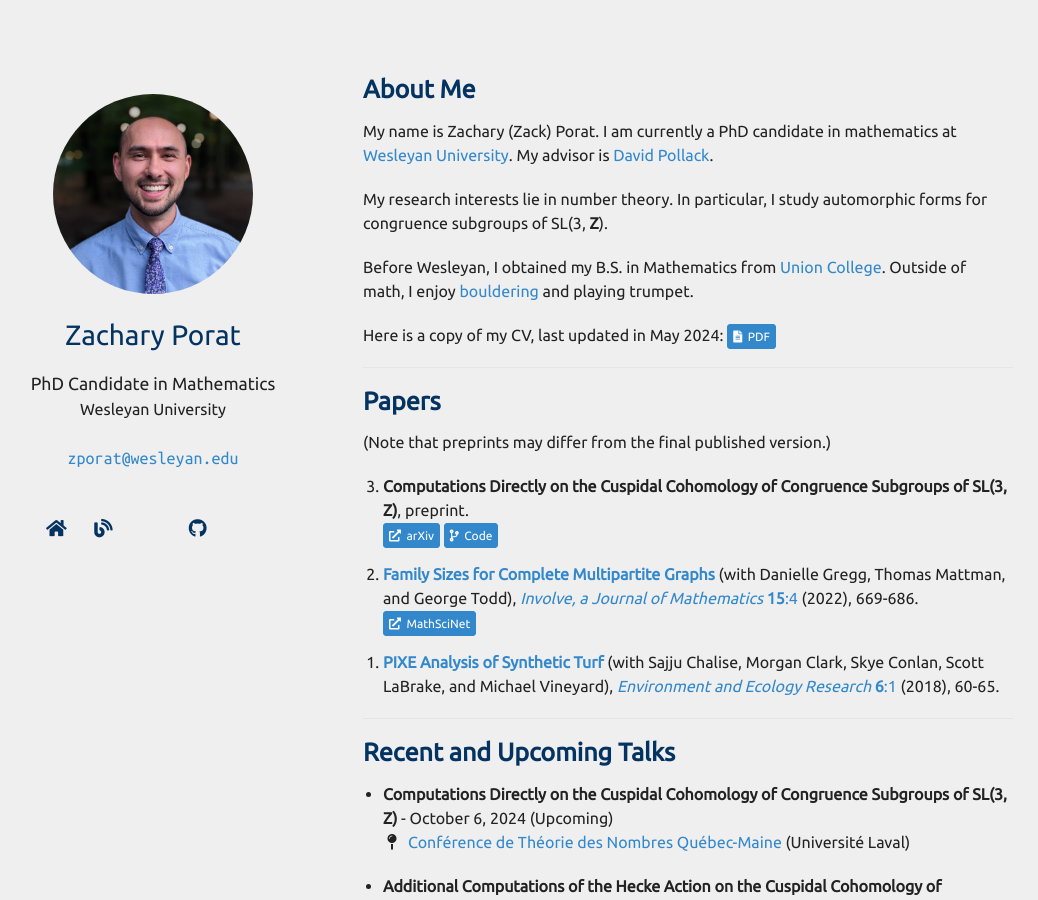
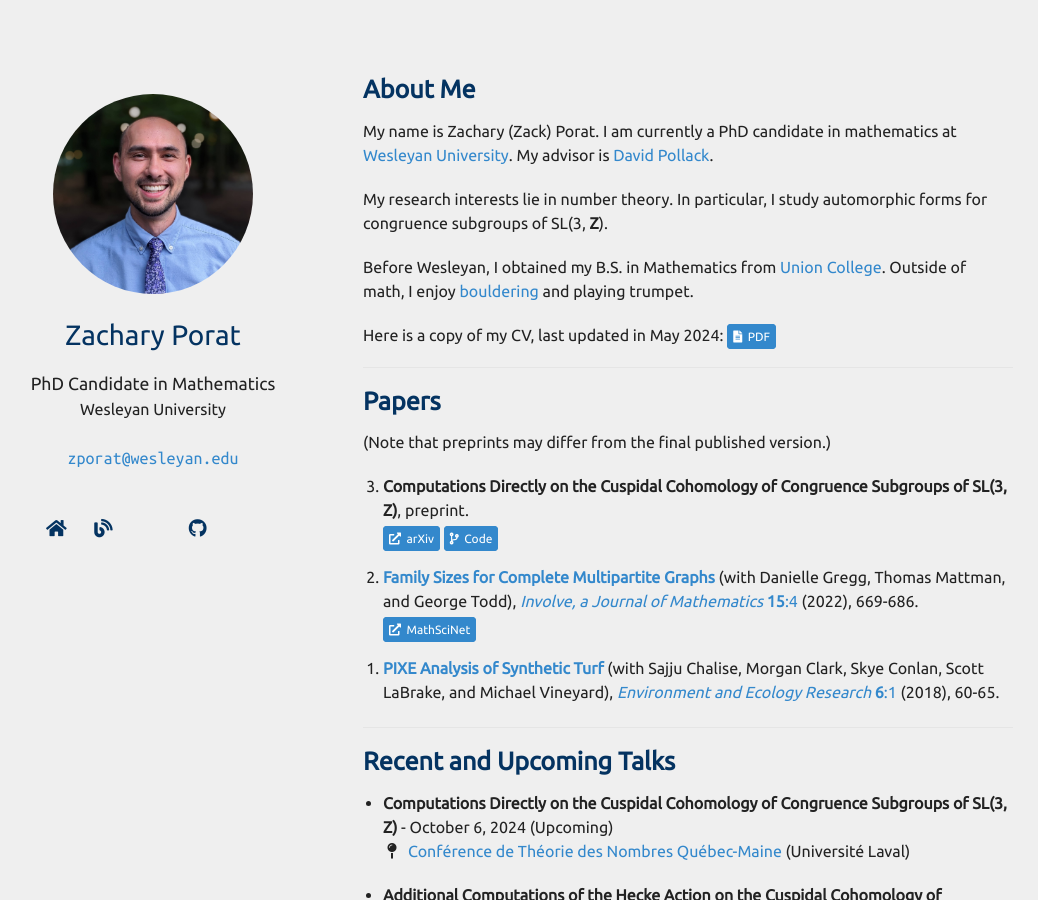
Before and after one commit to zporat/zporat.github.io, a Jekyll site: the page built from index.md, in a window 1280 px wide and 900 px high. Shown: the whole window, without its empty margins (102-1140 px from the left). Built offline with Jekyll 4.4.1, drawn with Linux system fonts in a browser that asks for light colours; nearby versions of some CDN libraries; a style sheet for code colours, icons or effects is not loaded; our own code applies the rules of GitHub Pages for plain Markdown files.

Commit message:
format update

```diff
--- a/_includes/publications.md
+++ b/_includes/publications.md
@@ -10,9 +10,10 @@
       </div>
       {% endif %}
       {% if link.arxiv %}
-     <div class="title"><b>{{ link.title }}</b>, {{ link.status }}. </div>
+      <div class="title"><b>{{ link.title }}</b>, {{ link.status }}. </div>
       {% endif %}
-    <div class="links">
+      <div style="height:3px;font-size:1px;">&nbsp;</div>
+      <div class="links">
       {% if link.mr %}
       <a href="{{ link.mr }}" class="button" style="font-size:12px;"><i class="fas fa-external-link-alt" aria-hidden="true"></i>&nbsp; MathSciNet</a>
       {% endif %}
```
